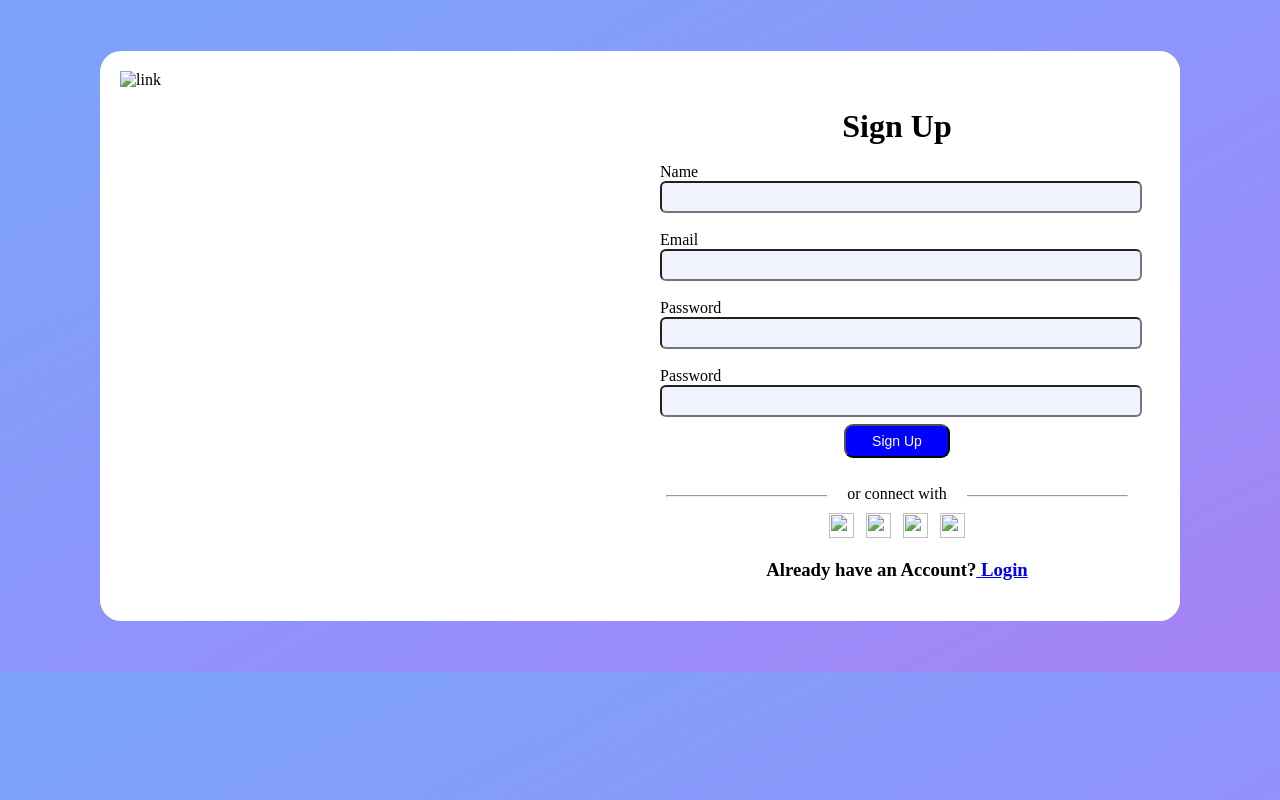
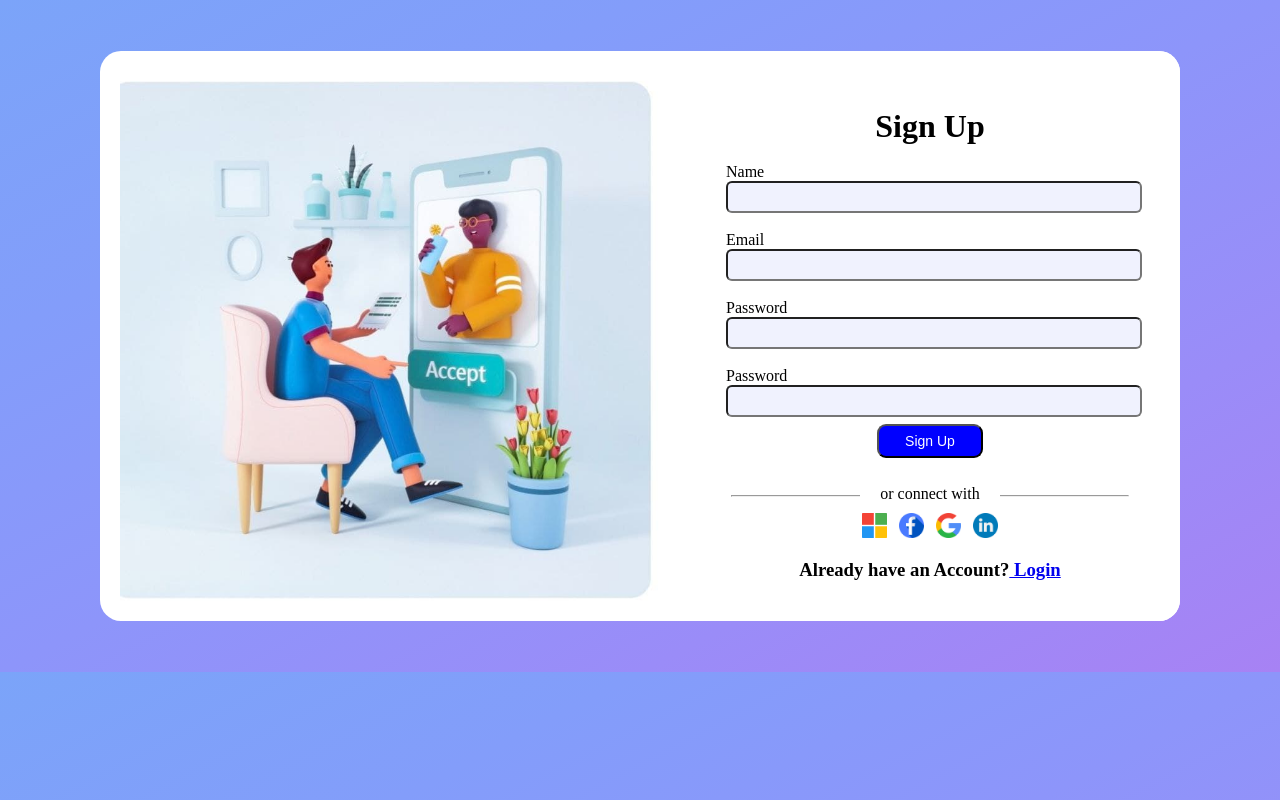
Before and after one commit to raman763/submission.github.io, a plain HTML site: page index.html in a window 1280 px wide. Drawn offline with Linux system fonts and the light colour scheme.

Commit message:
Update index.html

```diff
--- a/index.html
+++ b/index.html
@@ -13,7 +13,7 @@
 <body>
     <div class="background">
         <div class="multicontainer">
-            <img class="sideimage" src="./Image/frontimage.jpg" alt="link">
+            <img class="sideimage" src="./frontimage.jpg" alt="link">
 
             <div class="design">
 
@@ -45,10 +45,10 @@
                 <hr>
                 <p class="or">or connect with</p>
                 <div class="socialmedia">
-                    <a href="https://www.microsoft.com/en-in"><img src="./Image/microsoft.png" alt=""></a>
-                    <a href="https://www.facebook.com/"><img src="./Image/facebook.png" alt=""></a>
-                    <a href="https://www.google.com/"><img src="./Image/search.png" alt=""></a>
-                    <a href="https://in.linkedin.com/"><img src="./Image/linkedin.png" alt=""></a>
+                    <a href="https://www.microsoft.com/en-in"><img src="./microsoft.png" alt=""></a>
+                    <a href="https://www.facebook.com/"><img src="./facebook.png" alt=""></a>
+                    <a href="https://www.google.com/"><img src="./search.png" alt=""></a>
+                    <a href="https://in.linkedin.com/"><img src="./linkedin.png" alt=""></a>
 
                 </div>
                 <div class="Already">
```
